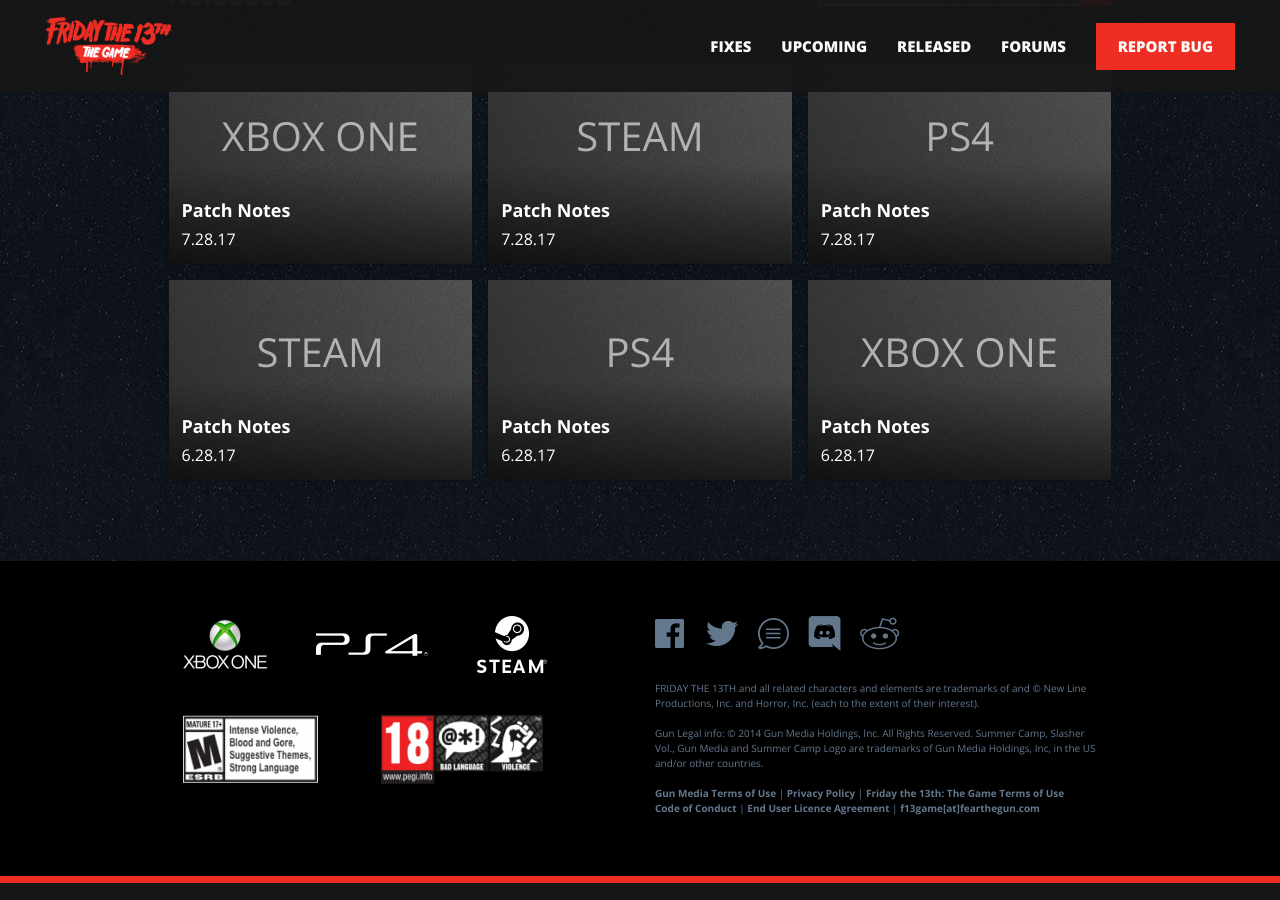
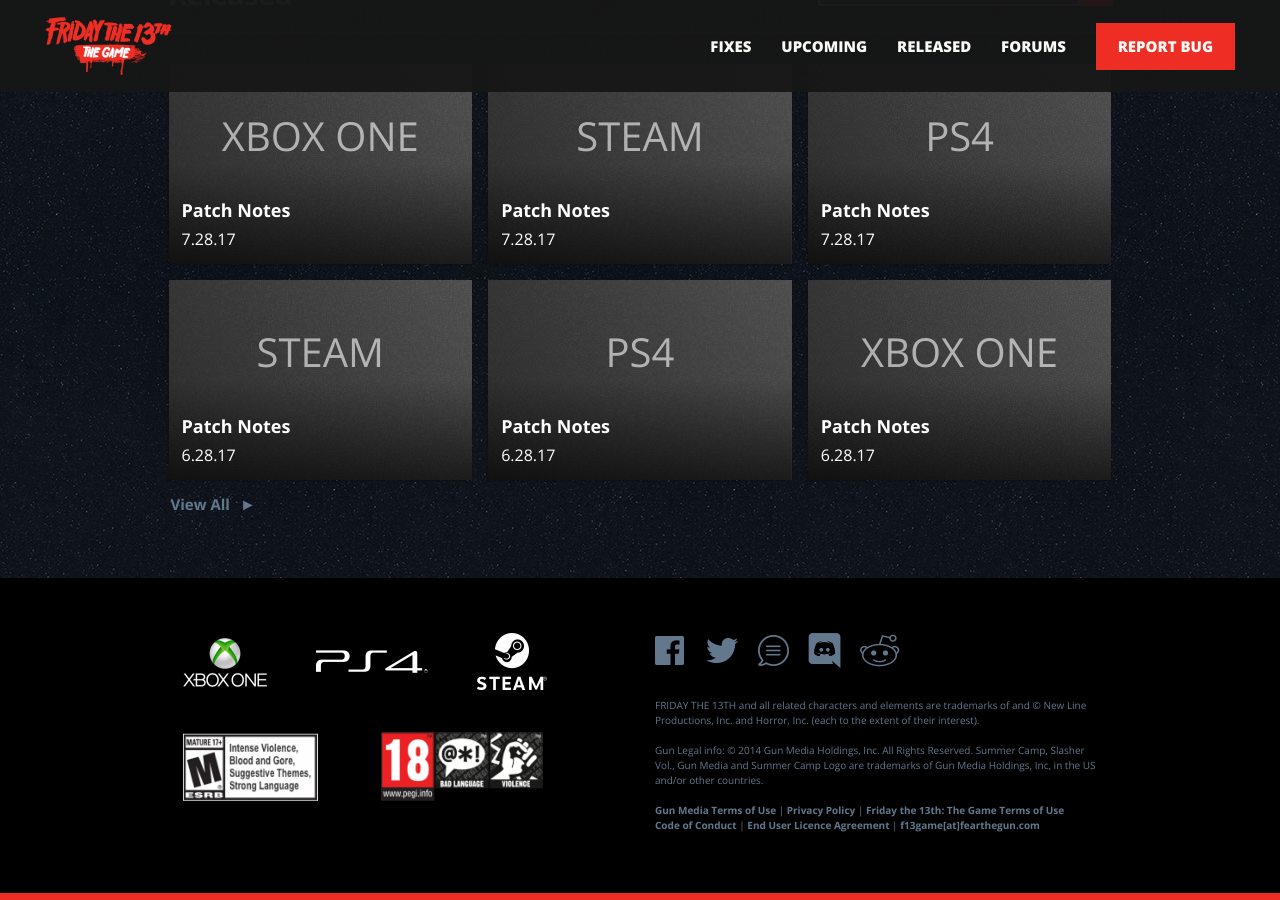
Before and after one commit to bdk6000/friday-13, a Jekyll site: the page built from index.html, in a window 1280 px wide and 900 px high, scrolled down 2924 px. Built offline with Jekyll 4.4.1, drawn with Linux system fonts in a browser that asks for light colours.

Commit message:
Update index.html

```diff
--- a/index.html
+++ b/index.html
@@ -265,10 +265,9 @@ layout: home
 
     					<div style="clear:both;"></div>
 
-                       {% if documents.length > 6 %} <div class="cta">
+                       <div class="cta">
                            <a href="{{site.baseurl}}/all-released" style="padding-left:10px;"  class="viewall" title="View All">View All</a>
                         </div>
-                     {% endif %}
 				</div>
 
 
```
